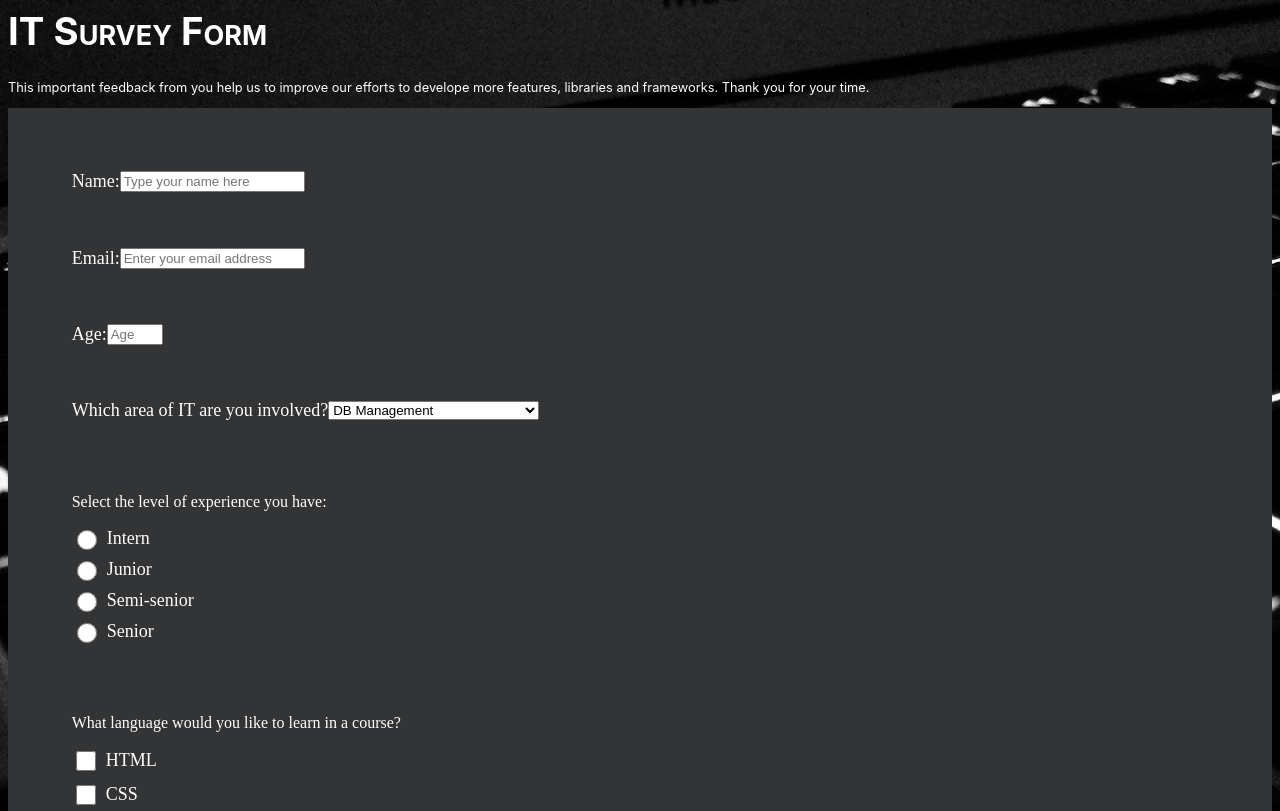
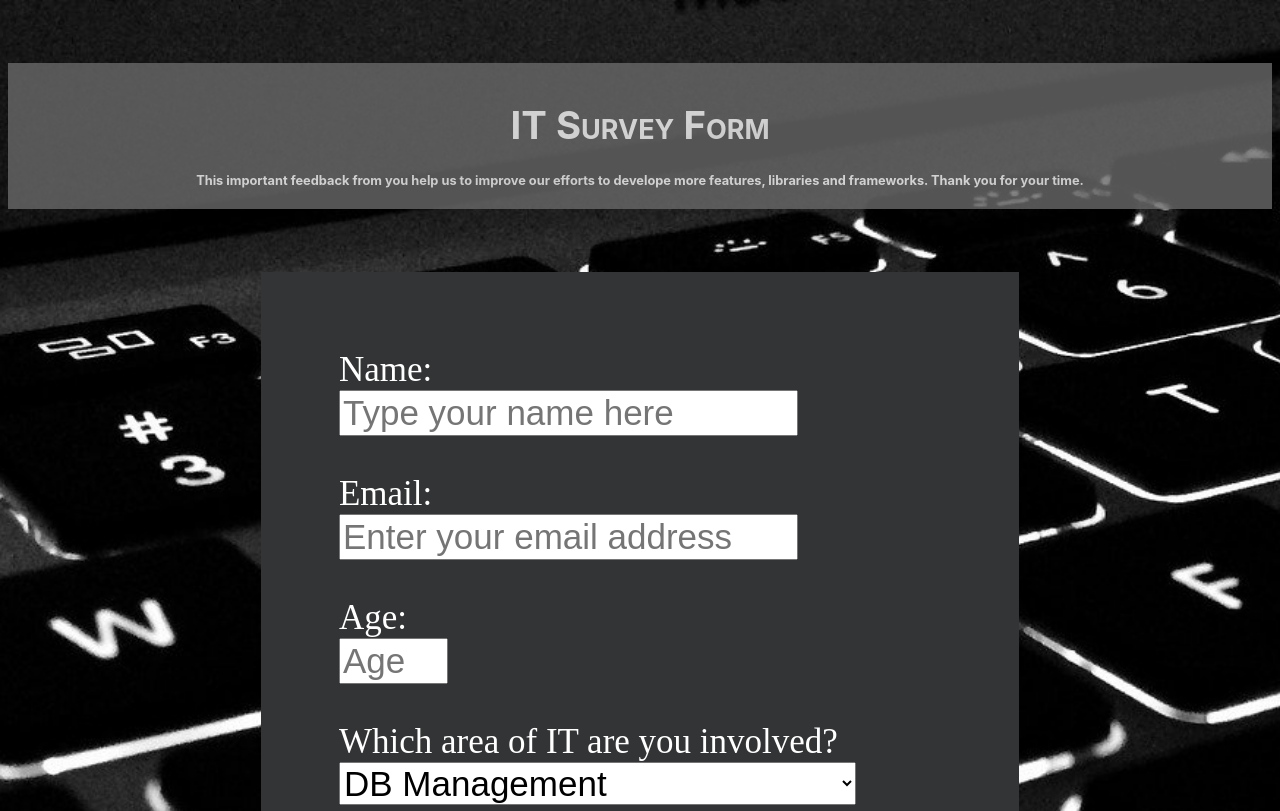
Before and after one commit to LeoGBK/it-surveyform, a plain HTML site: page index.html in a window 1280 px wide. Shown: the top 811 px of the page. Drawn offline with Linux system fonts and the light colour scheme.

Commit message:
Centering header and label enhancement.

```diff
--- a/index.html
+++ b/index.html
@@ -4,7 +4,7 @@
     <link rel="stylesheet" href="styles.css">
   </head>
   <body>
-    <header>
+    <header class="center">
       <h1 id="title">IT Survey Form</h1>
       <p id="description">This important feedback from you help us to improve our efforts to develope more features, libraries
           and frameworks. Thank you for your time.</p>
--- a/styles.css
+++ b/styles.css
@@ -6,6 +6,13 @@ body {
     color: white;
     max-width: 100%;
     height: auto;
+}
+
+header {
+    background-color: dimgrey;
+    opacity: 80%;
+    margin-top: 5%;
+    padding: 1%;
 }
 
 #title {
@@ -19,23 +26,32 @@ body {
     font-family: -apple-system, BlinkMacSystemFont, 'Segoe UI', Roboto, Oxygen, Ubuntu, Cantarell, 'Open Sans',
     'Helvetica Neue', sans-serif;
     font-size: 1vw;
+    font-weight: bolder;
+}
+
+.center {
+    text-align: center;
 }
 
 form {
-    padding: 2.5rem;
+    max-width: 100%;
+    margin-top: 5%;
+    margin-left: 20%;
+    margin-right: 20%;
+    margin-bottom: 5%;
+    padding: 5%;
     background-color: #333435;
 }
 
 .form-shape {
-    padding: 2%;
-    max-width: 100%;
-
+    display: block;
+    padding: 15px;
 }
 
-label {
-    display: flex;
+label, p {
+    display: block;
     align-items: center;
-    font-size: 1.125rem;
+    font-size: 35px;
     margin-bottom: 0.5rem;
 }
 
@@ -45,3 +61,14 @@ label {
     min-height: 20px;
     min-width: 20px;
 }
+
+input, select {
+    display: block;
+    align-items: center;
+    font-size: 35px;
+    margin-bottom: 0.5rem;
+}
+
+textarea {
+    width: 100%;
+}
```
